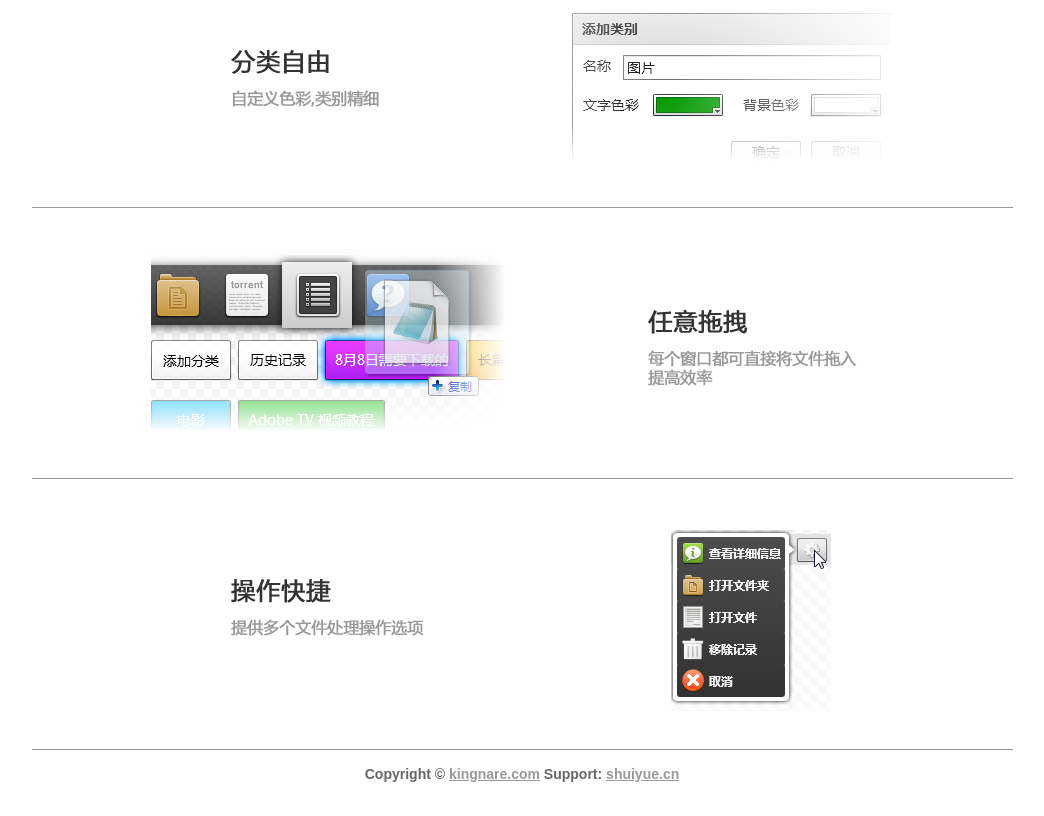
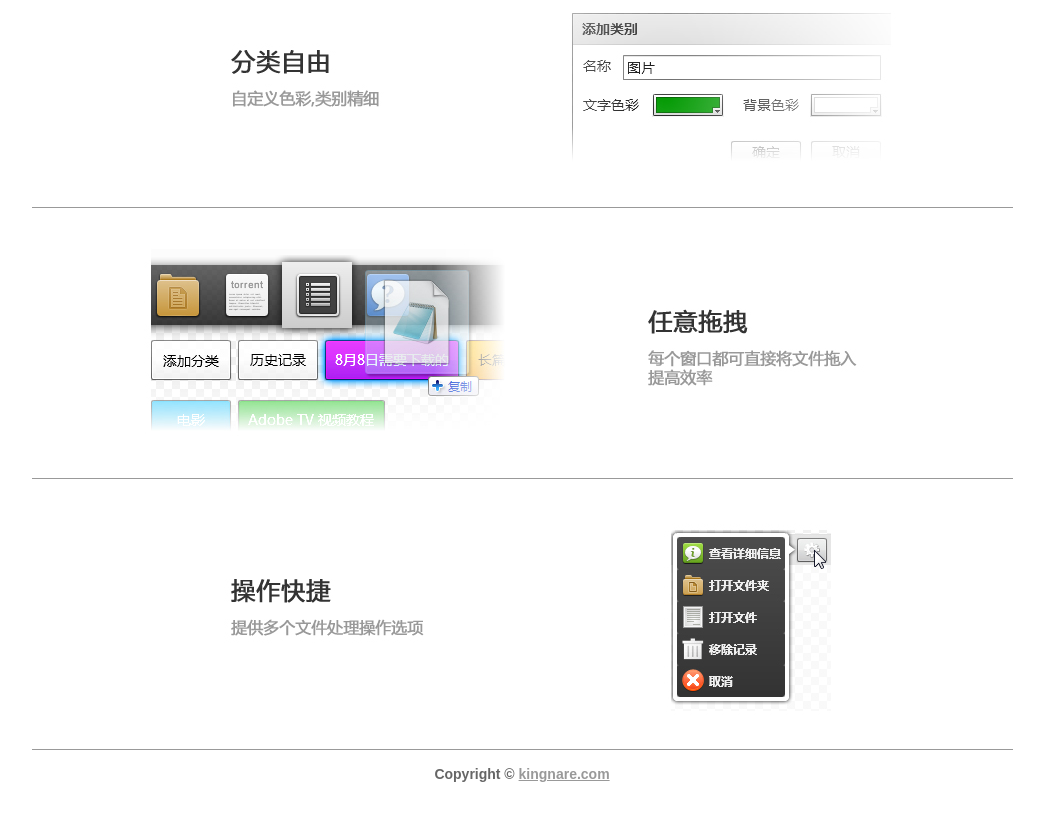
Before and after one commit to kingnare/kingnare.github.io, a plain HTML site: page bdecoder/index.html in a window 1280 px wide. Shown: the part 836-1652 px from the top of the page, without its empty margins (118-1162 px from the left). Drawn offline with Linux system fonts and the light colour scheme.

Commit message:
change copyright

```diff
--- a/bdecoder/index.html
+++ b/bdecoder/index.html
@@ -42,7 +42,7 @@
     <div class="ClassBanner"><img src="images/img4.jpg" /></div>
     <div class="ClassLine"></div>
     <!--网站底部-->
-    <div id="Footer">Copyright &copy; <a href="http://www.kingnare.com/">kingnare.com</a> Support: <a href="http://www.shuiyue.cn">shuiyue.cn</a></div>
+    <div id="Footer">Copyright &copy; <a href="http://www.kingnare.com/">kingnare.com</a></div>
 </div>
 </body>
 </html>
```
